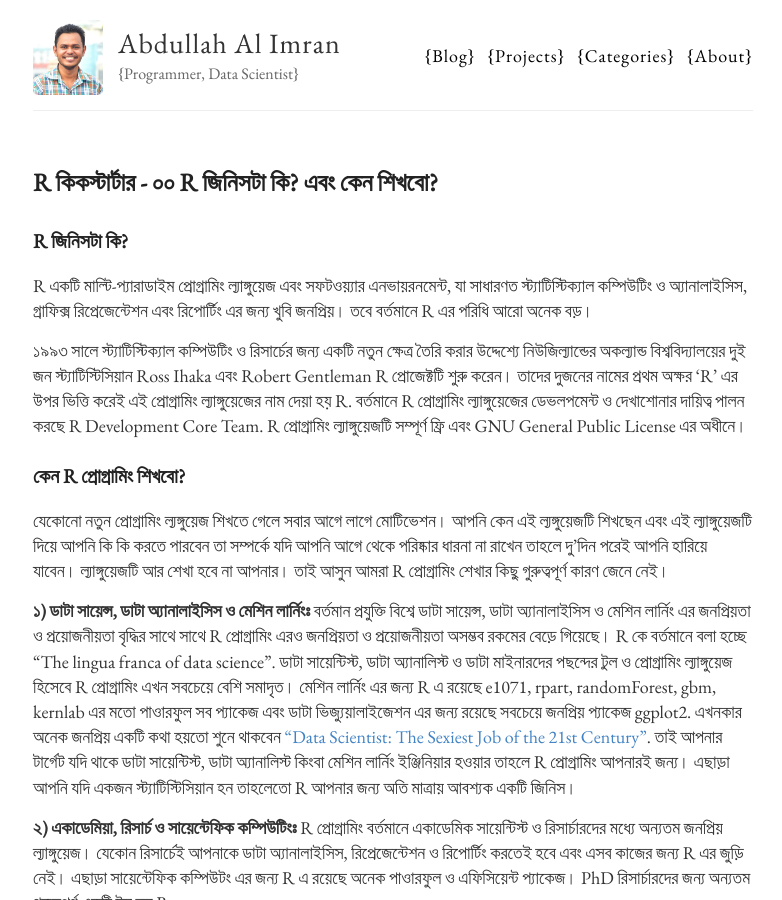
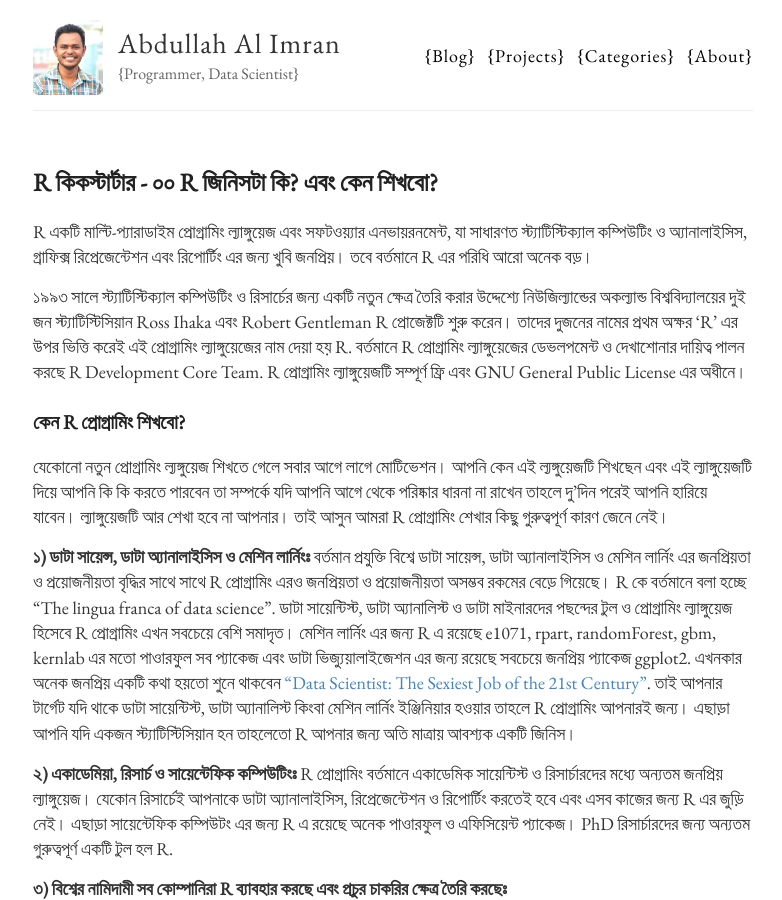
Before and after one commit to abdalimran/abdalimran.github.io, a Jekyll site: the page built from _posts/2016-7-28-r-প্রোগ্রামিং-কি-এবং-কেন.md, in a window 1280 px wide and 900 px high. Shown: the whole window, without its empty margins (247-1029 px from the left). Built offline with Jekyll 4.4.1, drawn with Linux system fonts in a browser that asks for light colours.

Commit message:
Update 2016-7-28-r-প্রোগ্রামিং-কি-এবং-কেন.md

```diff
--- a/_posts/2016-7-28-r-প্রোগ্রামিং-কি-এবং-কেন.md
+++ b/_posts/2016-7-28-r-প্রোগ্রামিং-কি-এবং-কেন.md
@@ -2,8 +2,6 @@
 layout: post
 title: R কিকস্টার্টার - ০০ R জিনিসটা কি? এবং কেন শিখবো?
 ---
-
-### R জিনিসটা কি?
 
 R একটি মাল্টি-প্যারাডাইম প্রোগ্রামিং ল্যাঙ্গুয়েজ এবং সফটওয়্যার এনভায়রনমেন্ট, যা সাধারণত স্ট্যাটিস্টিক্যাল কম্পিউটিং ও অ্যানালাইসিস, গ্রাফিক্স রিপ্রেজেন্টেশন এবং রিপোর্টিং  এর জন্য খুবি জনপ্রিয়। তবে বর্তমানে R এর পরিধি আরো অনেক বড়।
 
```
